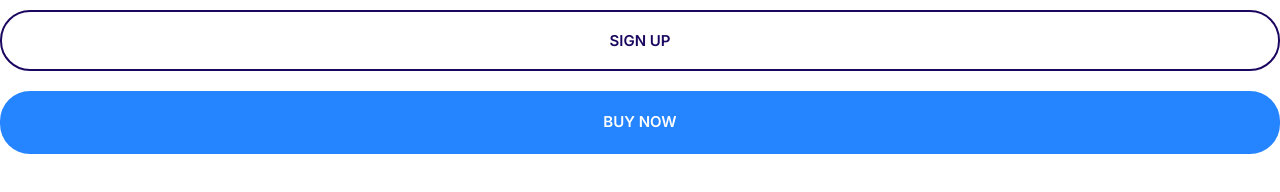
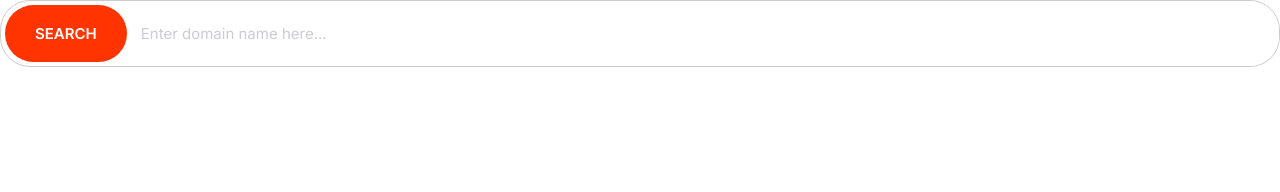
Before and after one commit to Marwan1hesham/moshify, a plain HTML site: page index.html in a window 1280 px wide. Drawn offline with Linux system fonts and the light colour scheme.

Commit message:
Build the input group component.

```diff
--- a/css/styles.css
+++ b/css/styles.css
@@ -4,6 +4,8 @@
     --color-accent: #ff3400;
     --color-headings: #1b0760;
     --color-body: #918ca4;
+    --color-border: #ccc;
+    --border-radius: 30px;
 }
 
 *,
@@ -235,3 +237,39 @@
         font-size: 1.5rem;
     }
 }
+
+/* Inputs */
+.input {
+    border-radius: var(--border-radius);
+    border: 1px solid var(--color-border);
+    color: var(--color-headings);
+    font-size: 2rem;
+    outline: 0;
+    padding: 1.5rem 3.5rem;
+}
+
+::placeholder {
+    color: #cdcbd7;
+}
+
+.input-group {
+    border: 1px solid var(--color-border);
+    border-radius: var(--border-radius);
+    display: flex;
+}
+
+.input-group .input {
+    border: 0;
+    flex-grow: 1;
+    padding: 1.5rem 1rem;
+}
+
+.input-group .btn {
+    margin: 4px;
+}
+
+@media screen and (min-width: 1024px) {
+    .input {
+        font-size: 1.5rem;
+    }
+}
--- a/index.html
+++ b/index.html
@@ -13,7 +13,13 @@
     <link rel="stylesheet" href="css/styles.css" />
   </head>
   <body>
-    <button class="btn btn--outline btn--block">Sign up</button>
-    <a href="" class="btn btn--primary btn--block">Buy now</a>
+    <div class="input-group">
+      <button class="btn btn--accent">Search</button>
+      <input
+        type="text"
+        class="input"
+        placeholder="Enter domain name here..."
+      />
+    </div>
   </body>
 </html>
```
Also changed, not shown: Components/input-groups.html (added, +4 -0 lines).
